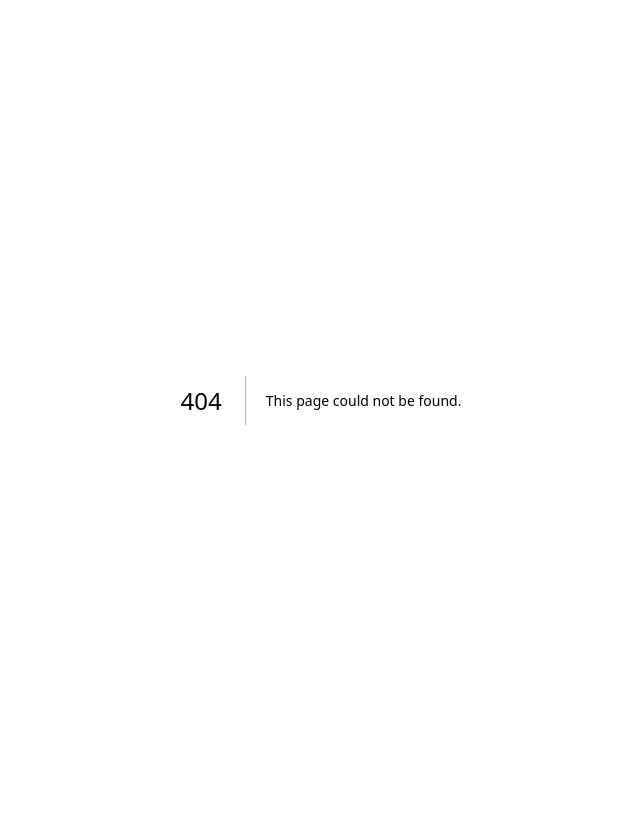
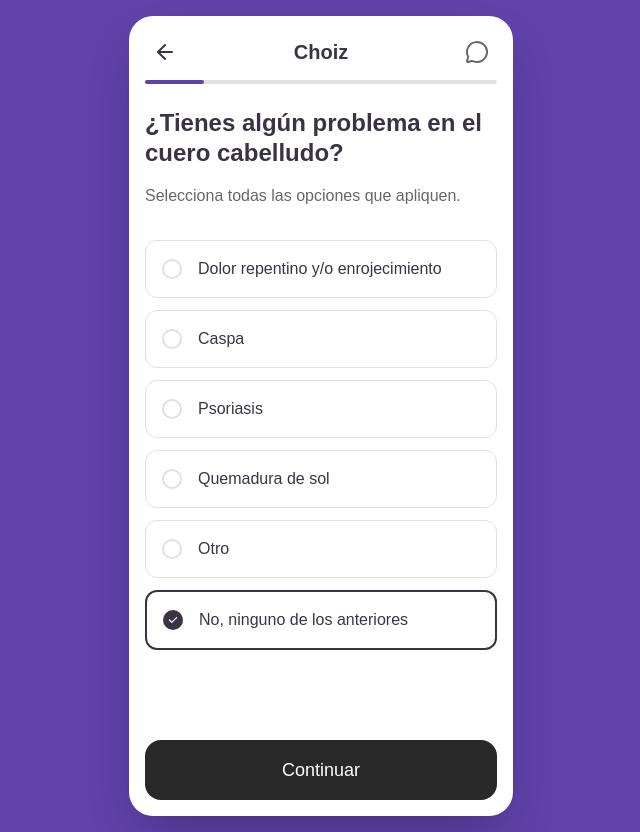
Before and after one commit to leoWeitz/Choiz-frontend, a Next.js app: page /questionnaire/q1 in a window 1280 px wide. Before the commit this address had no page. Shown: the whole page, without its empty margins (319-959 px from the left). Before the commit the page ends 800 px from the top, so only its background shows below. Built offline with nearby package versions, Linux system fonts and the light colour scheme.

Commit message:
code: questions 1 and 2

```diff
--- a/src/app/page.tsx
+++ b/src/app/page.tsx
@@ -1,41 +1,41 @@
-import Image from "next/image";
-import { Clock } from "lucide-react"
+import Link from "next/link";
 import { Step } from "@/components/Step";
 import ContinueButton from "@/components/ContinueButton";
 
 export default function Home() {
   return (
     <div className="min-h-screen bg-gradient-to-b from-[#6042aa] to-[#9f7cf7] flex flex-col">
-      {/* Header */}
-      {/*<div className="p-6">
-        <h1 className="text-white text-3xl font-bold">Choiz</h1>
-      </div>*/}
 
       {/* Main Content */}
-      <div className="relative flex-1 flex flex-col items-center px-6">
+      <div className="relative flex flex-1 flex-col items-center px-6">
         {/* Profile Image */}
+        <div className="w-full max-w-md mb-0 relative">
           <img
             src="/person.png"
             alt="Smiling man in purple polo shirt holding phone"
-          className="w-full max-w-md h-120 object-cover object-center rounded-t-3xl translate-y-1/20 z-0"
+            className="w-full max-w-md h-full object-cover object-center rounded-t-3xl translate-y-1/20 z-0"
           />
 
-        <h1 className="absolute top-10 left-1/2 transform -translate-x-1/4 text-white text-3xl font-bold">
+          <h1 className="absolute top-10 left-1/2 transform -translate-x-5/2 text-white text-3xl font-bold">
           Choiz
           </h1>
+        </div>
         {/* Welcome Card */}
-        <div className="bg-white rounded-t-3xl w-full max-w-md flex-1 p-10 pb-8 z-1">
+        <div className="bg-white rounded-3xl w-full max-w-md flex-1 p-10 pb-8 space-y-20 z-1">
           <h2 className="text-[#6042aa] text-2xl font-bold mb-2">Bienvenido a Choiz</h2>
 
           <p className="text-[#666768] text-base mb-8">Comienza tu tratamiento en tres pasos:</p>
 
-          <div className="space-y-4 mb-12">
+          <div className="space-y-7 mb-7">
             <Step text="Completa tu expediente médico" lineDownLength={16} showTimeIndicator={true} timeText="2 min" />
             <Step text="Explora las opciones de tratamiento" lineUpLength={16} lineDownLength={16} />
             <Step text="Paga y recibe tu tratamiento" lineUpLength={16} />
           </div>
-
+          <div className="mt-30">
+            <Link href="/questionnaire/q1">
               <ContinueButton/>
+            </Link>
+          </div>
         </div>
       </div>
     </div>
--- /dev/null
+++ b/src/app/questionnaire/layout.tsx
@@ -0,0 +1,80 @@
+"use client"
+
+import type React from "react"
+import { QuestionnaireHeader } from "@/components/QuestionnaireHeader"
+import { ProgressBar } from "@/components/ProgressBar"
+import { useRouter } from "next/navigation"
+
+interface QuestionnaireConfig {
+  step: number
+  nextUrl?: string
+  backUrl?: string
+  onContinue?: () => void
+}
+
+interface QuestionnaireLayoutProps {
+  children: React.ReactNode
+}
+
+export default function QuestionnaireLayout({ children }: QuestionnaireLayoutProps) {
+  return (
+    <div className="min-h-screen bg-[#6042aa] flex items-center justify-center p-4">
+      <div className="w-full max-w-sm bg-[#ffffff] min-h-screen flex flex-col rounded-3xl shadow-2xl overflow-hidden">
+        {children}
+      </div>
+    </div>
+  )
+}
+
+export function QuestionnaireWrapper({
+  children,
+  config,
+}: {
+  children: React.ReactNode
+  config: QuestionnaireConfig
+}) {
+  const router = useRouter()
+  const progress = (config.step / 6) * 100
+
+  const handleBack = () => {
+    if (config.backUrl) {
+      router.push(config.backUrl)
+    } else if (config.step > 1) {
+      router.push(`/questionnaire/q${config.step - 1}`)
+    } else {
+      router.push("/")
+    }
+  }
+
+  const handleWhatsApp = () => {
+    console.log("WhatsApp clicked")
+  }
+
+  const handleContinue = () => {
+    if (config.onContinue) {
+      config.onContinue()
+    } else if (config.nextUrl) {
+      router.push(config.nextUrl)
+    } else if (config.step < 6) {
+      router.push(`/questionnaire/q${config.step + 1}`)
+    } else {
+      router.push("/questionnaire/results")
+    }
+  }
+
+  return (
+    <>
+      <QuestionnaireHeader onBack={handleBack} onWhatsApp={handleWhatsApp} />
+      <ProgressBar progress={progress} />
+      <div className="flex-1 px-4">{children}</div>
+      <div className="p-4">
+        <button
+          className="w-full bg-[#292929] text-white py-4 rounded-2xl text-lg font-medium hover:bg-[#3b3345] transition-colors"
+          onClick={handleContinue}
+        >
+          Continuar
+        </button>
+      </div>
+    </>
+  )
+}
--- /dev/null
+++ b/src/app/questionnaire/q1/page.tsx
@@ -0,0 +1,72 @@
+"use client"
+
+import { QuestionOption } from "@/components/QuestionOption"
+import { QuestionnaireWrapper } from "../layout"
+import { useState } from "react"
+
+export default function Question1() {
+  const [selectedOptions, setSelectedOptions] = useState<string[]>(["none"])
+  const [otherText, setOtherText] = useState("")
+
+  const handleOptionChange = (optionId: string) => {
+    setSelectedOptions((prev) => {
+      if (optionId === "none") {
+        return ["none"]
+      }
+
+      const newSelection = prev.includes(optionId)
+        ? prev.filter((id) => id !== optionId)
+        : [...prev.filter((id) => id !== "none"), optionId]
+
+      return newSelection.length === 0 ? ["none"] : newSelection
+    })
+  }
+
+  const options = [
+    { id: "pain", label: "Dolor repentino y/o enrojecimiento" },
+    { id: "dandruff", label: "Caspa" },
+    { id: "psoriasis", label: "Psoriasis" },
+    { id: "sunburn", label: "Quemadura de sol" },
+    { id: "other", label: "Otro" },
+    { id: "none", label: "No, ninguno de los anteriores" },
+  ]
+
+  const questionConfig = {
+    step: 1,
+  }
+
+  return (
+    <QuestionnaireWrapper config={questionConfig}>
+      <div className="mb-8">
+        <h2 className="text-2xl font-semibold text-[#3b3345] mb-4 leading-tight">
+          ¿Tienes algún problema en el cuero cabelludo?
+        </h2>
+        <p className="text-[#666768] text-base">Selecciona todas las opciones que apliquen.</p>
+      </div>
+
+      <div className="space-y-3 mb-8">
+        {options.map((option) => (
+          <QuestionOption
+            key={option.id}
+            id={option.id}
+            label={option.label}
+            selected={selectedOptions.includes(option.id)}
+            onChange={handleOptionChange}
+          />
+        ))}
+
+        {selectedOptions.includes("other") && (
+          <div className="mt-4">
+            <textarea
+              value={otherText}
+              onChange={(e) => setOtherText(e.target.value)}
+              placeholder="Por favor, especifica..."
+              className="w-full p-4 border border-[#e0e0e0] rounded-2xl text-[#3b3345] placeholder-[#666768] resize-none focus:outline-none focus:ring-2 focus:ring-[#6042aa] focus:border-transparent"
+              rows={3}
+            />
+          </div>
+        )}
+      </div>
+    </QuestionnaireWrapper>
+  )
+}
--- /dev/null
+++ b/src/app/questionnaire/q2/page.tsx
@@ -0,0 +1,54 @@
+"use client"
+
+import { QuestionOption } from "@/components/QuestionOption"
+import { QuestionnaireWrapper } from "../layout"
+import { useState } from "react"
+
+export default function Question2() {
+  const [selectedOptions, setSelectedOptions] = useState<string[]>(["none"])
+  const [otherText, setOtherText] = useState("")
+
+  const handleOptionChange = (optionId: string) => {
+    setSelectedOptions((prev) => {
+      if (optionId === "none") {
+        return ["none"]
+      }
+
+      const newSelection = [optionId]
+
+      return newSelection.length === 0 ? ["none"] : newSelection
+    })
+  }
+
+  const options = [
+    { id: "no", label: "No" },
+    { id: "yes", label: "Sí" },
+    { id: "idk", label: "No estoy seguro" },
+  ]
+
+  const questionConfig = {
+    step: 2,
+  }
+
+  return (
+    <QuestionnaireWrapper config={questionConfig}>
+      <div className="mb-8">
+        <h2 className="text-2xl font-semibold text-[#3b3345] mb-4 leading-tight">
+          ¿Hay antecedentes de caída del cabello en tu familia?
+        </h2>
+      </div>
+
+      <div className="space-y-3 mb-8">
+        {options.map((option) => (
+          <QuestionOption
+            key={option.id}
+            id={option.id}
+            label={option.label}
+            selected={selectedOptions.includes(option.id)}
+            onChange={handleOptionChange}
+          />
+        ))}
+      </div>
+    </QuestionnaireWrapper>
+  )
+}
--- /dev/null
+++ b/src/components/ProgressBar.tsx
@@ -0,0 +1,13 @@
+interface ProgressBarProps {
+    progress: number // 0-100
+  }
+
+  export function ProgressBar({ progress }: ProgressBarProps) {
+    return (
+      <div className="px-4 pb-6">
+        <div className="w-full bg-[#e0e0e0] rounded-full h-1">
+          <div className="bg-[#6042aa] h-1 rounded-full transition-all duration-300" style={{ width: `${progress}%` }} />
+        </div>
+      </div>
+    )
+  }
--- /dev/null
+++ b/src/components/QuestionOption.tsx
@@ -0,0 +1,36 @@
+"use client"
+
+interface QuestionOptionProps {
+  id: string
+  label: string
+  selected?: boolean
+  onChange?: (id: string) => void
+}
+
+export function QuestionOption({ id, label, selected = false, onChange }: QuestionOptionProps) {
+  return (
+    <label
+      className={`flex items-center p-4 rounded-xl cursor-pointer transition-colors ${
+        selected ? "border-2 border-[#3b3345] bg-white" : "border border-[#e0e0e0] hover:bg-gray-50"
+      }`}
+    >
+      <input type="checkbox" className="sr-only" checked={selected} onChange={() => onChange?.(id)} />
+      <div
+        className={`w-5 h-5 rounded-full mr-4 flex-shrink-0 flex items-center justify-center ${
+          selected ? "bg-[#3b3345]" : "border-2 border-[#e0e0e0]"
+        }`}
+      >
+        {selected && (
+          <svg className="w-3 h-3 text-white" fill="currentColor" viewBox="0 0 20 20">
+            <path
+              fillRule="evenodd"
+              d="M16.707 5.293a1 1 0 010 1.414l-8 8a1 1 0 01-1.414 0l-4-4a1 1 0 011.414-1.414L8 12.586l7.293-7.293a1 1 0 011.414 0z"
+              clipRule="evenodd"
+            />
+          </svg>
+        )}
+      </div>
+      <span className={`text-base ${selected ? "text-[#3b3345] font-medium" : "text-[#3b3345]"}`}>{label}</span>
+    </label>
+  )
+}
--- /dev/null
+++ b/src/components/QuestionnaireHeader.tsx
@@ -0,0 +1,24 @@
+"use client"
+
+import { ArrowLeft, MessageCircle } from "lucide-react"
+
+interface QuestionnaireHeaderProps {
+  onBack?: () => void
+  onWhatsApp?: () => void
+}
+
+export function QuestionnaireHeader({ onBack, onWhatsApp }: QuestionnaireHeaderProps) {
+  return (
+    <div className="flex items-center justify-between p-4 pb-2">
+      <button className="p-2" onClick={onBack}>
+        <ArrowLeft className="w-6 h-6 text-[#3b3345]" />
+      </button>
+
+      <h1 className="text-xl font-bold text-[#3b3345]">Choiz</h1>
+
+      <button className="p-2" onClick={onWhatsApp}>
+        <MessageCircle className="w-6 h-6 text-[#666768]" />
+      </button>
+    </div>
+  )
+}
--- a/src/components/Step.tsx
+++ b/src/components/Step.tsx
@@ -10,7 +10,7 @@ interface StepProps {
 
 export function Step({ text, lineUpLength = 0, lineDownLength = 0, showTimeIndicator = false, timeText }: StepProps) {
   return (
-    <div className="flex items-center gap-3 relative">
+    <div className="flex items-center gap-5 relative">
       {/* Vertical lines */}
       {lineUpLength > 0 && (
         <div
```
Lines whose indentation alone changed are shown as unchanged.
